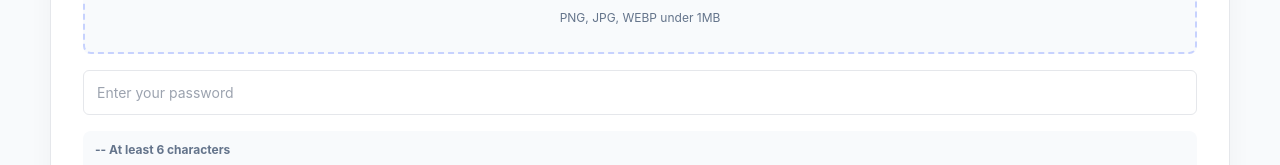
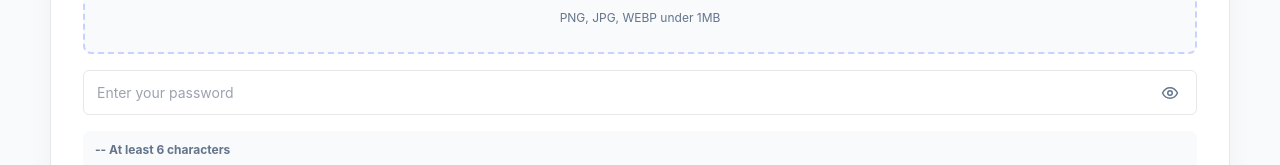
Before and after one commit to GalibDev/idea-vault-client, a Next.js app: page /register in a window 1280 px wide. Shown: the part 398-563 px from the top of the page. Built offline with nearby package versions, Linux system fonts and the light colour scheme; no server answers.

Commit message:
Add password visibility toggles

```diff
--- a/app/login/page.jsx
+++ b/app/login/page.jsx
@@ -12,6 +12,7 @@ export default function LoginPage() {
   const { login, googleLogin } = useAuth();
   const { showToast } = useToast();
   const [form, setForm] = useState({ email: "", password: "" });
+  const [showPassword, setShowPassword] = useState(false);
 
   const redirectTo = params.get("redirect") || "/";
 
@@ -40,7 +41,36 @@ export default function LoginPage() {
           <p className="mb-8 mt-1 text-center text-sm text-slate-500">Welcome back!</p>
           <form className="space-y-4" onSubmit={handleSubmit}>
             <input className="field" type="email" placeholder="Enter your email" value={form.email} onChange={(event) => setForm({ ...form, email: event.target.value })} />
-            <input className="field" type="password" placeholder="Enter your password" value={form.password} onChange={(event) => setForm({ ...form, password: event.target.value })} />
+            <div className="password-field">
+              <input
+                className="field pr-12"
+                type={showPassword ? "text" : "password"}
+                placeholder="Enter your password"
+                value={form.password}
+                onChange={(event) => setForm({ ...form, password: event.target.value })}
+              />
+              <button
+                type="button"
+                className="password-eye"
+                onClick={() => setShowPassword((current) => !current)}
+                aria-label={showPassword ? "Hide password" : "Show password"}
+                title={showPassword ? "Hide password" : "Show password"}
+              >
+                {showPassword ? (
+                  <svg viewBox="0 0 24 24" aria-hidden="true">
+                    <path d="M4 4l16 16" />
+                    <path d="M10.6 10.6a2 2 0 0 0 2.8 2.8" />
+                    <path d="M8.1 5.7A10.4 10.4 0 0 1 12 5c5 0 8.5 4.1 10 7a13.4 13.4 0 0 1-3 3.8" />
+                    <path d="M6.6 6.6A13.8 13.8 0 0 0 2 12c1.5 2.9 5 7 10 7 1.5 0 2.9-.4 4.1-1" />
+                  </svg>
+                ) : (
+                  <svg viewBox="0 0 24 24" aria-hidden="true">
+                    <path d="M2 12s3.5-7 10-7 10 7 10 7-3.5 7-10 7S2 12 2 12Z" />
+                    <circle cx="12" cy="12" r="3" />
+                  </svg>
+                )}
+              </button>
+            </div>
             <button type="button" className="block w-full text-right text-xs font-bold text-[#6366F1]">Forgot Password?</button>
             <button className="btn-primary w-full py-3 text-sm" type="submit">Login</button>
           </form>
--- a/app/register/page.jsx
+++ b/app/register/page.jsx
@@ -11,6 +11,7 @@ export default function RegisterPage() {
   const { register, googleLogin } = useAuth();
   const { showToast } = useToast();
   const [form, setForm] = useState({ name: "", email: "", photo: "", password: "" });
+  const [showPassword, setShowPassword] = useState(false);
   const passwordRules = [
     { label: "At least 6 characters", valid: form.password.length >= 6 },
     { label: "Includes uppercase letter", valid: /[A-Z]/.test(form.password) },
@@ -76,7 +77,36 @@ export default function RegisterPage() {
             {form.photo ? (
               <img src={form.photo} alt="Profile preview" className="mx-auto h-24 w-24 rounded-full object-cover" />
             ) : null}
-            <input className="field" type="password" placeholder="Enter your password" value={form.password} onChange={(event) => setForm({ ...form, password: event.target.value })} />
+            <div className="password-field">
+              <input
+                className="field pr-12"
+                type={showPassword ? "text" : "password"}
+                placeholder="Enter your password"
+                value={form.password}
+                onChange={(event) => setForm({ ...form, password: event.target.value })}
+              />
+              <button
+                type="button"
+                className="password-eye"
+                onClick={() => setShowPassword((current) => !current)}
+                aria-label={showPassword ? "Hide password" : "Show password"}
+                title={showPassword ? "Hide password" : "Show password"}
+              >
+                {showPassword ? (
+                  <svg viewBox="0 0 24 24" aria-hidden="true">
+                    <path d="M4 4l16 16" />
+                    <path d="M10.6 10.6a2 2 0 0 0 2.8 2.8" />
+                    <path d="M8.1 5.7A10.4 10.4 0 0 1 12 5c5 0 8.5 4.1 10 7a13.4 13.4 0 0 1-3 3.8" />
+                    <path d="M6.6 6.6A13.8 13.8 0 0 0 2 12c1.5 2.9 5 7 10 7 1.5 0 2.9-.4 4.1-1" />
+                  </svg>
+                ) : (
+                  <svg viewBox="0 0 24 24" aria-hidden="true">
+                    <path d="M2 12s3.5-7 10-7 10 7 10 7-3.5 7-10 7S2 12 2 12Z" />
+                    <circle cx="12" cy="12" r="3" />
+                  </svg>
+                )}
+              </button>
+            </div>
             <div className="password-rules">
               {passwordRules.map((rule) => (
                 <span key={rule.label} className={rule.valid ? "password-rule-valid" : ""}>
--- a/styles/globals.css
+++ b/styles/globals.css
@@ -193,6 +193,43 @@ a {
   color: #059669;
 }
 
+.password-field {
+  position: relative;
+}
+
+.password-eye {
+  position: absolute;
+  top: 50%;
+  right: 10px;
+  display: grid;
+  width: 34px;
+  height: 34px;
+  place-items: center;
+  border-radius: 999px;
+  color: #64748b;
+  transform: translateY(-50%);
+  transition: background 160ms ease, color 160ms ease;
+}
+
+.password-eye:hover {
+  background: #eef2ff;
+  color: #6366f1;
+}
+
+.password-eye svg {
+  width: 18px;
+  height: 18px;
+}
+
+.password-eye path,
+.password-eye circle {
+  fill: none;
+  stroke: currentColor;
+  stroke-width: 2;
+  stroke-linecap: round;
+  stroke-linejoin: round;
+}
+
 .sr-only {
   position: absolute;
   width: 1px;
```
